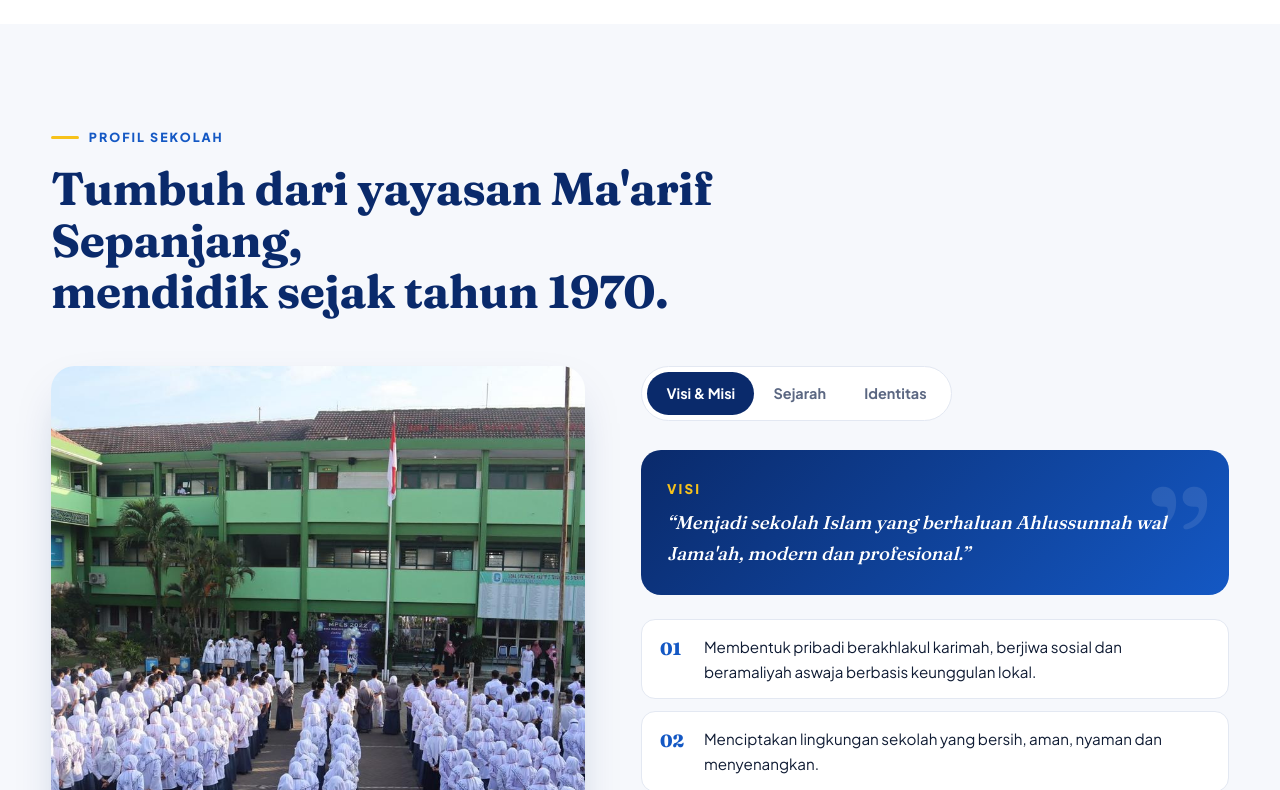
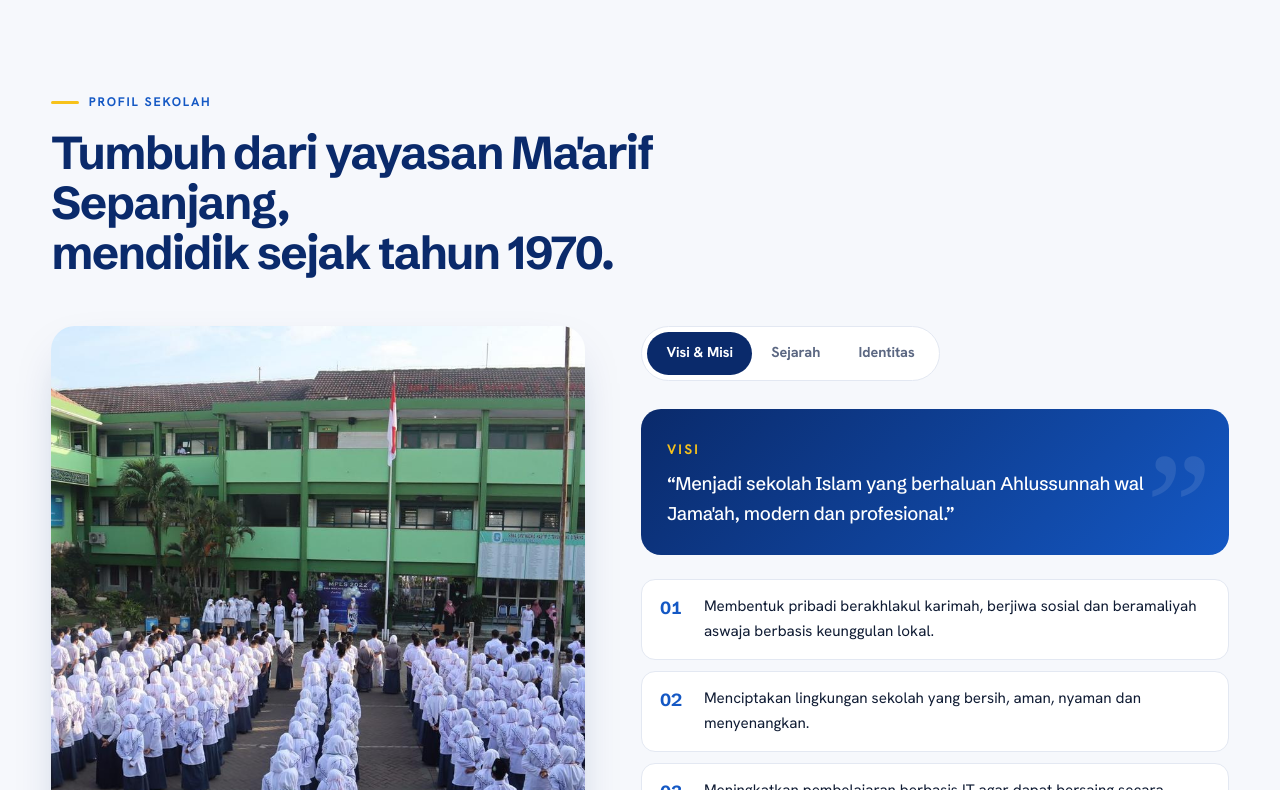
Before and after one commit to nazaa-arch/display2, a plain HTML site: page index.html in a window 1280 px wide. Shown: the part 2010-2800 px from the top of the page. Drawn offline with Linux system fonts and the light colour scheme.

Commit message:
Ganti font ke Schibsted Grotesk dan Hanken Grotesk
Fraunces dan Plus Jakarta Sans diganti; judul tegak tanpa italic,
tracking lebih rapat, angka tabular. Perbaiki menu HP yang menyembul
di atas header dan top bar HP jadi satu baris.

```diff
--- a/index.html
+++ b/index.html
@@ -12,7 +12,7 @@
 <link rel="icon" href="favicon.png" type="image/png">
 <link rel="preconnect" href="https://fonts.googleapis.com">
 <link rel="preconnect" href="https://fonts.gstatic.com" crossorigin>
-<link href="https://fonts.googleapis.com/css2?family=Fraunces:opsz,wght@9..144,500;9..144,700;9..144,800&family=Plus+Jakarta+Sans:wght@400;500;600;700;800&display=swap" rel="stylesheet">
+<link href="https://fonts.googleapis.com/css2?family=Schibsted+Grotesk:wght@500;600;700&family=Hanken+Grotesk:wght@400;500;600;700&display=swap" rel="stylesheet">
 <link rel="stylesheet" href="style.css">
 </head>
 <body>
--- a/style.css
+++ b/style.css
@@ -2,7 +2,7 @@
   --navy:#0a2a6b; --blue:#1458c4; --sky:#3fa9f5; --gold:#f7c21b; --gold-d:#d9a400;
   --red:#c8202f; --ink:#0f1b33; --muted:#5b6782; --line:#e3e8f2; --bg:#f6f8fc; --white:#fff;
   --r:18px; --shadow:0 20px 50px -20px rgba(10,42,107,.35);
-  --serif:'Fraunces',Georgia,serif; --sans:'Plus Jakarta Sans',system-ui,sans-serif;
+  --serif:'Schibsted Grotesk','Helvetica Neue',Arial,sans-serif; --sans:'Hanken Grotesk','Helvetica Neue',Arial,sans-serif;
 }
 *{box-sizing:border-box;margin:0;padding:0}
 html{scroll-behavior:smooth;scroll-padding-top:84px}
@@ -357,3 +357,24 @@ h3{font-size:1.25rem;font-weight:700}
 .ek b{display:block}
 .quote-badge{z-index:3}
 .sambutan-photo .photo-frame{position:relative}
+
+/* ===== tipografi baru: Schibsted Grotesk (judul) + Hanken Grotesk (teks) ===== */
+body{font-size:16.5px;font-feature-settings:"ss01","cv11";text-rendering:optimizeLegibility}
+h1,h2,h3{letter-spacing:-.028em;line-height:1.08}
+.hero h1{font-weight:700;letter-spacing:-.045em;line-height:1}
+.hero h1 em{font-style:normal;font-weight:700}
+h2{font-weight:650;letter-spacing:-.035em}
+h3{font-weight:650;letter-spacing:-.015em}
+.brand strong{font-weight:700;letter-spacing:-.02em}
+.hc-head b,.signature b{font-weight:650;letter-spacing:-.02em}
+.stat b,.medal-row b,.since span{font-weight:700;letter-spacing:-.04em;font-variant-numeric:tabular-nums}
+.date b,.steps li>b,.misi i{font-variant-numeric:tabular-nums;font-weight:700}
+.eyebrow{letter-spacing:.14em;font-weight:700}
+.visi-box p,.tq p,.quote-badge{font-style:normal;font-weight:500;letter-spacing:-.015em}
+.tq p{line-height:1.4}
+.visi-box::after{font-family:Georgia,serif}
+.btn,.tab,.chip,.lvl,.tag{letter-spacing:-.005em}
+.sambutan-text p,.tab-panel>p,.pcard p,.news-body p{line-height:1.7}
+/* menu HP: benar-benar tersembunyi saat tertutup; top bar satu baris di HP */
+@media (max-width:1080px){.nav{visibility:hidden}.nav.open{visibility:visible}}
+@media (max-width:560px){.topbar-in{justify-content:center}.tb-left{display:none}}
```
Also changed, not shown: share.jpg.
